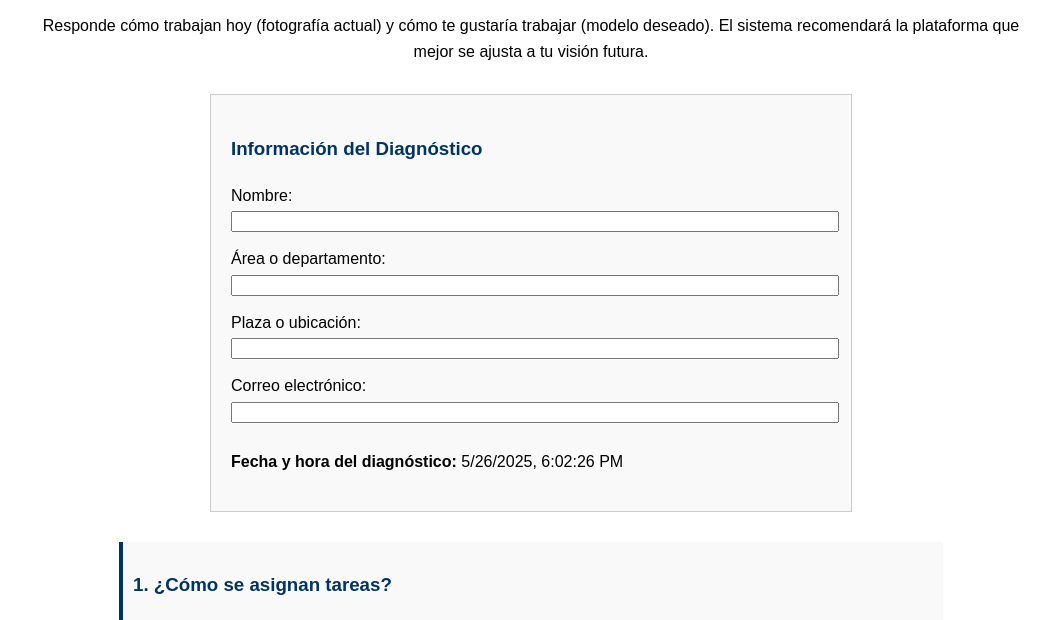
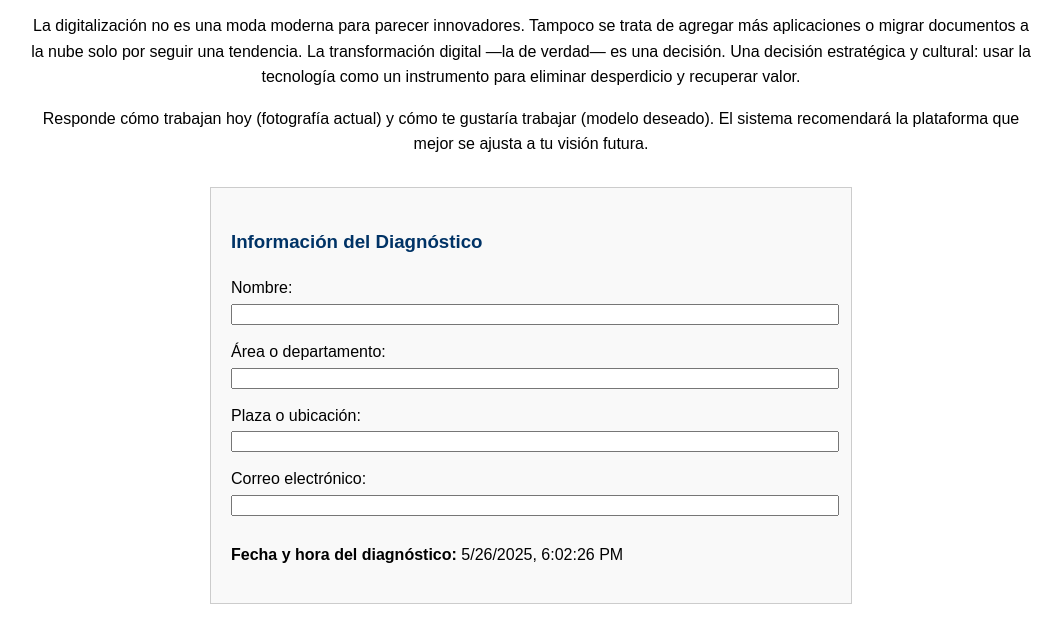
Before and after one commit to XimplerApp/Diagnostico-Kanban-Digital, a plain HTML site: page index.html in a window 1280 px wide. Shown: the part 159-779 px from the top of the page, without its empty margins (109-1170 px from the left). Drawn offline with nearby package versions, Linux system fonts and the light colour scheme.

Commit message:
Update index.html

```diff
--- a/index.html
+++ b/index.html
@@ -81,6 +81,7 @@ canvas {
 </head>
 <body>
 <div class="sticky-header"><h1>Diagnóstico Digital para Recuperación de Nómina Muerta</h1></div>
+<p>La digitalización no es una moda moderna para parecer innovadores. Tampoco se trata de agregar más aplicaciones o migrar documentos a la nube solo por seguir una tendencia. La transformación digital —la de verdad— es una decisión. Una decisión estratégica y cultural: usar la tecnología como un instrumento para eliminar desperdicio y recuperar valor.</p>
 <p>Responde cómo trabajan hoy (fotografía actual) y cómo te gustaría trabajar (modelo deseado). El sistema recomendará la plataforma que mejor se ajusta a tu visión futura.</p>
 <div style="margin: 30px auto; max-width: 600px; text-align: left; padding: 20px; border: 1px solid #ccc; background: #f9f9f9;">
 <h3 style="color: #003366;">Información del Diagnóstico</h3>
```
